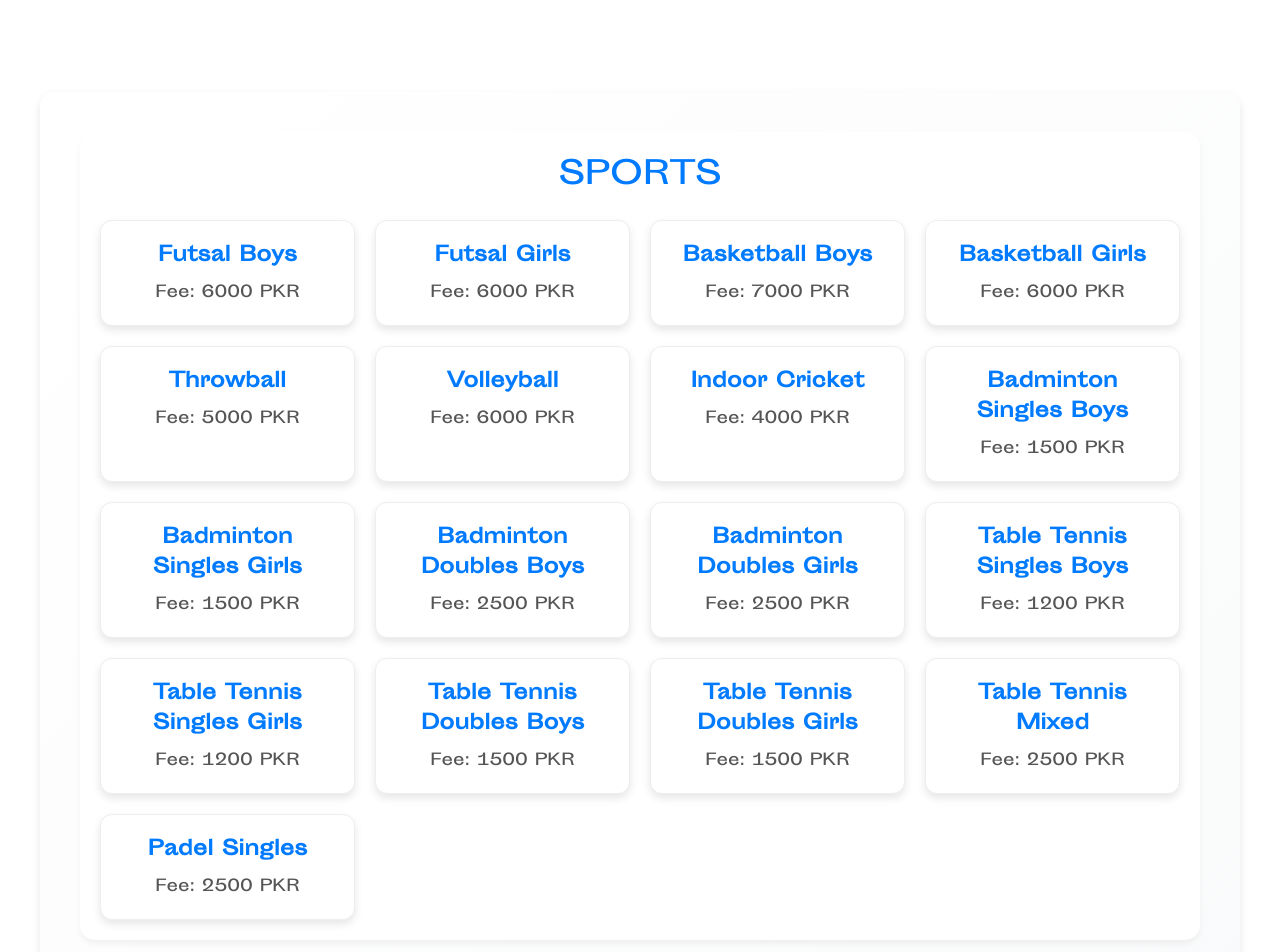
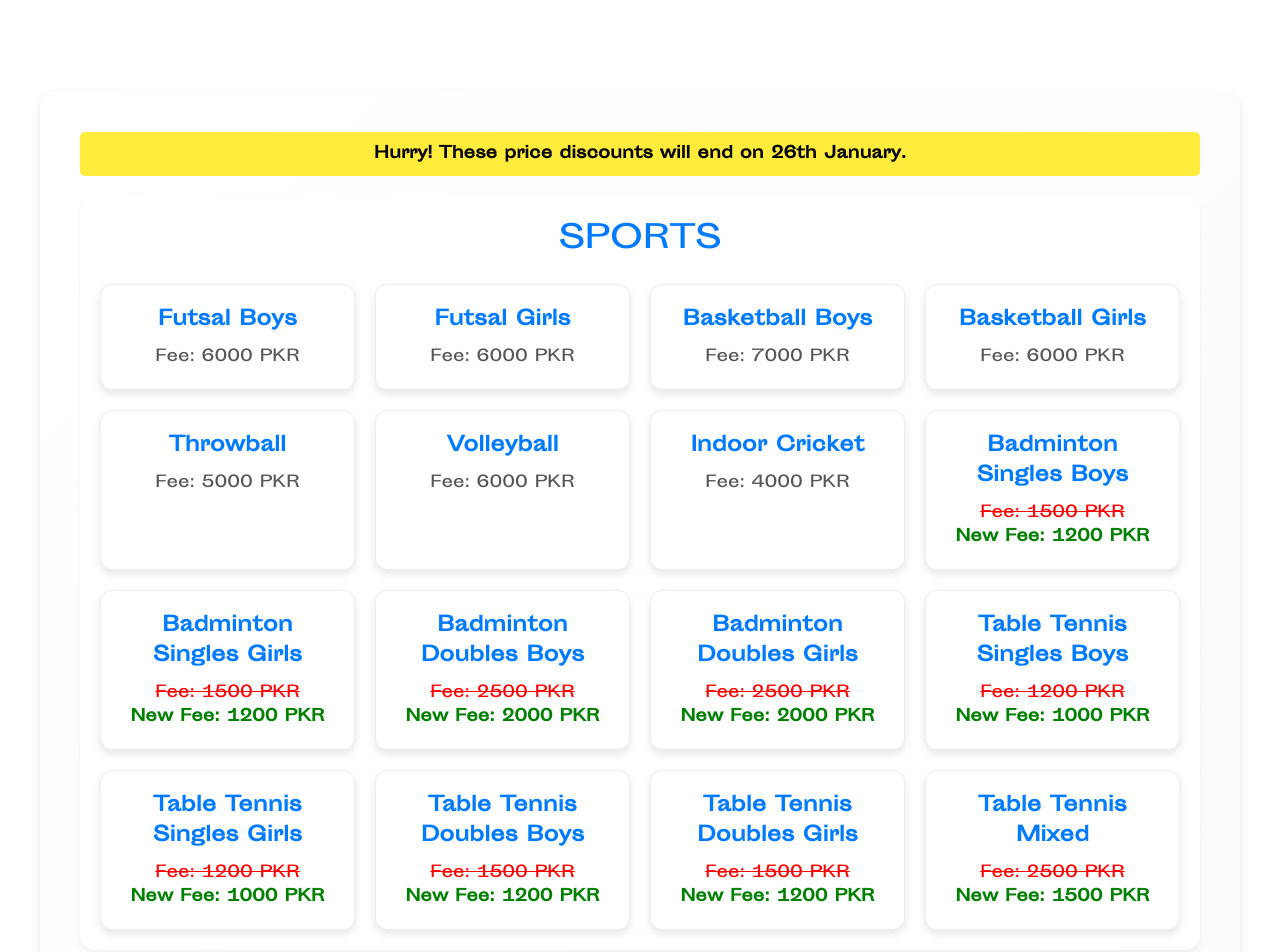
Before and after one commit to owaisrafiq05/Sportics-2k25-Website, a React (Vite) app: page /sports in a window 1280 px wide. Shown: the part 1480-2432 px from the top of the page. Built offline with nearby package versions, Linux system fonts and the light colour scheme.

Commit message:
Discount Price Added

```diff
--- a/src/components/Register-Now/MultiStepForm.jsx
+++ b/src/components/Register-Now/MultiStepForm.jsx
@@ -27,7 +27,7 @@ const EnhancedMultiStepForm = () => {
     "Table Tennis Doubles Girls (2 players)": { min: 2, max: 2, fee: 1500 },
     "Table Tennis Singles Boy (1 player)": { min: 1, max: 1, fee: 1200 },
     "Table Tennis Doubles Boys (2 players)": { min: 2, max: 2, fee: 1500 },
-    "Table Tennis Mixed (2 players)": { min: 2, max: 2, fee: 2500 },
+    "Table Tennis Mixed (2 players)": { min: 2, max: 2, fee: 1500 },
     "Badminton Singles Girl (1 player)": { min: 1, max: 1, fee: 1500 },
     "Badminton Doubles Girls (2 players)": { min: 2, max: 2, fee: 2500 },
     "Badminton Singles Boy (1 player)": { min: 1, max: 1, fee: 1500 },
@@ -43,7 +43,7 @@ const EnhancedMultiStepForm = () => {
     "Scrabble (1 player)": { min: 1, max: 1, fee: 700 },
     "Chess (1 player)": { min: 1, max: 1, fee: 700 },
     "Sequence (2 players)": { min: 2, max: 2, fee: 1200 },
-    "Padel (1 player)": { min: 1, max: 1, fee: 2500 },
+    // "Padel (1 player)": { min: 1, max: 1, fee: 2500 },
   };
   const [formData, setFormData] = useState({
     leader: {
--- a/src/pages/SportsPage.css
+++ b/src/pages/SportsPage.css
@@ -96,3 +96,23 @@
       font-size: 2rem;
     }
   }
+
+  .original-fee {
+    text-decoration: line-through;
+    color: red;
+  }
+
+  .discounted-fee {
+    font-weight: bold;
+    color: green; /* or any color you prefer */
+  }
+
+  .discount-banner {
+    background-color: #ffeb3b; /* Yellow background */
+    color: #000; /* Black text */
+    padding: 10px;
+    text-align: center;
+    font-weight: bold;
+    margin-bottom: 20px; /* Space below the banner */
+    border-radius: 5px; /* Rounded corners */
+  }
--- a/src/pages/SportsPage.jsx
+++ b/src/pages/SportsPage.jsx
@@ -9,16 +9,16 @@ const sportsData = [
   { name: 'Throwball', fee: 5000, category: 'Sports' },
   { name: 'Volleyball', fee: 6000, category: 'Sports' },
   { name: 'Indoor Cricket', fee: 4000, category: 'Sports' },
-  { name: 'Badminton Singles Boys', fee: 1500, category: 'Sports' },
-  { name: 'Badminton Singles Girls', fee: 1500, category: 'Sports' },
-  { name: 'Badminton Doubles Boys', fee: 2500, category: 'Sports' },
-  { name: 'Badminton Doubles Girls', fee: 2500, category: 'Sports' },
-  { name: 'Table Tennis Singles Boys', fee: 1200, category: 'Sports' },
-  { name: 'Table Tennis Singles Girls', fee: 1200, category: 'Sports' },
-  { name: 'Table Tennis Doubles Boys', fee: 1500, category: 'Sports' },
-  { name: 'Table Tennis Doubles Girls', fee: 1500, category: 'Sports' },
-  { name: 'Table Tennis Mixed', fee: 2500, category: 'Sports' },
-  { name: 'Padel Singles', fee: 2500, category: 'Sports' },
+  { name: 'Badminton Singles Boys', fee: 1500, discountedFee: 1200, category: 'Sports' },
+  { name: 'Badminton Singles Girls', fee: 1500, discountedFee: 1200, category: 'Sports' },
+  { name: 'Badminton Doubles Boys', fee: 2500, discountedFee: 2000, category: 'Sports' },
+  { name: 'Badminton Doubles Girls', fee: 2500, discountedFee: 2000, category: 'Sports' },
+  { name: 'Table Tennis Singles Boys', fee: 1200, discountedFee: 1000, category: 'Sports' },
+  { name: 'Table Tennis Singles Girls', fee: 1200, discountedFee: 1000, category: 'Sports' },
+  { name: 'Table Tennis Doubles Boys', fee: 1500, discountedFee: 1200, category: 'Sports' },
+  { name: 'Table Tennis Doubles Girls', fee: 1500, discountedFee: 1200, category: 'Sports' },
+  { name: 'Table Tennis Mixed', fee: 2500, discountedFee: 1500, category: 'Sports' },
+  // { name: 'Padel Singles', fee: 2500, category: 'Sports' },
   { name: 'Chess', fee: 700, category: 'Board Games' },
   { name: 'Scrabble', fee: 700, category: 'Board Games' },
   { name: 'Sequence', fee: 1200, category: 'Board Games' },
@@ -34,6 +34,11 @@ function SportsPage() {
 
   return (
     <div className="sports-page">
+      {/* Banner for discount information */}
+      <div className="discount-banner">
+        <p>Hurry! These price discounts will end on 26th January.</p>
+      </div>
+
       {categories.map(category => (
         <div key={category} className="category-section">
           <h2 className="category-title">{category}</h2>
@@ -41,7 +46,18 @@ function SportsPage() {
             {sportsData.filter(sport => sport.category === category).map((sport, index) => (
               <div key={index} className="sport-item">
                 <span className="sport-name">{sport.name}</span>
-                <div className="sport-fee">Fee: {sport.fee} PKR</div>
+                <div className="sport-fee">
+                  {sport.discountedFee ? (
+                    <>
+                      <span className="original-fee" style={{ textDecoration: 'line-through', color: 'red' }}>
+                        Fee: {sport.fee} PKR
+                      </span>
+                      <div className="discounted-fee">New Fee: {sport.discountedFee} PKR</div>
+                    </>
+                  ) : (
+                    <div>Fee: {sport.fee} PKR</div>
+                  )}
+                </div>
               </div>
             ))}
           </div>
```
Also changed, not shown: 1 other file (tests, documents, lock files or other folders).
